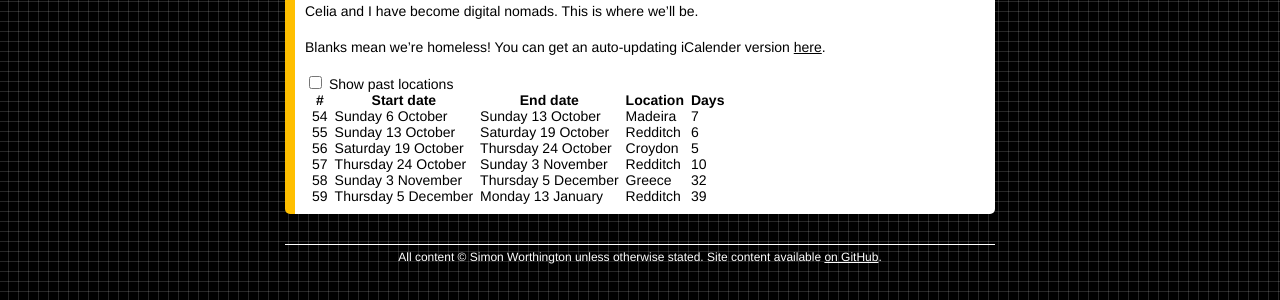
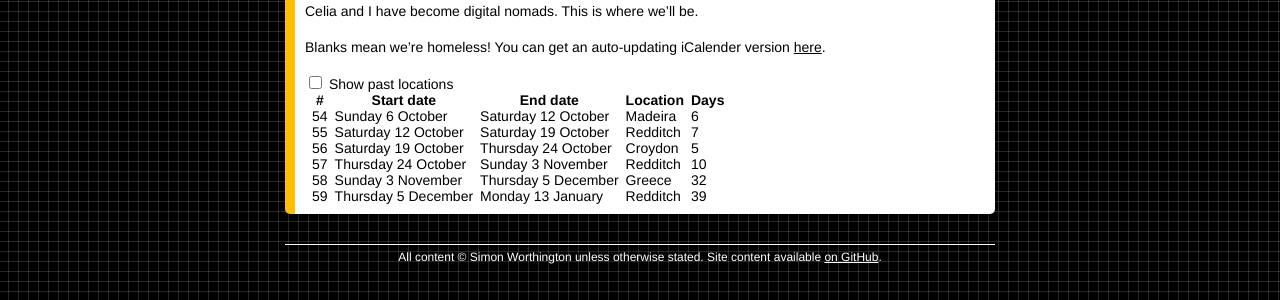
Before and after one commit to simonwo/simonwo.net, a Jekyll site: the page built from _posts/2022-06-08-travel-schedule.md, in a window 1280 px wide. Shown: the part 207-507 px from the top of the page. Built offline with Jekyll 4.4.1, drawn with Linux system fonts in a browser that asks for light colours; comment, search, counter and statistics services are not loaded.

Commit message:
Madeira corrections.

```diff
--- a/_data/nomads.yml
+++ b/_data/nomads.yml
@@ -158,9 +158,9 @@
   end: 2024-10-06
   location: London
 - start: 2024-10-06
-  end: 2024-10-13
+  end: 2024-10-12
   location: Madeira
-- start: 2024-10-13
+- start: 2024-10-12
   end: 2024-10-19
   location: Redditch
 - start: 2024-10-19
```
